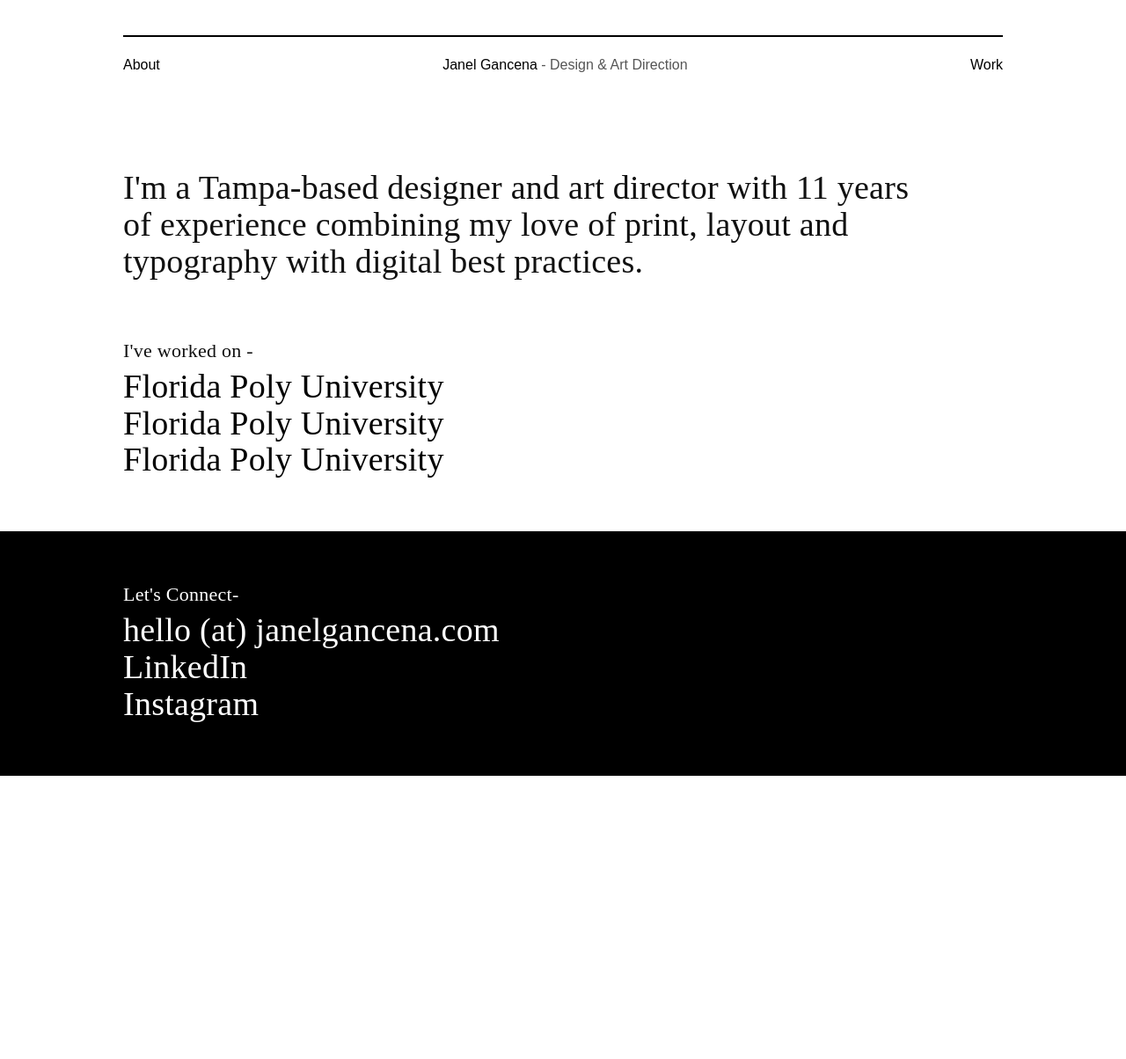
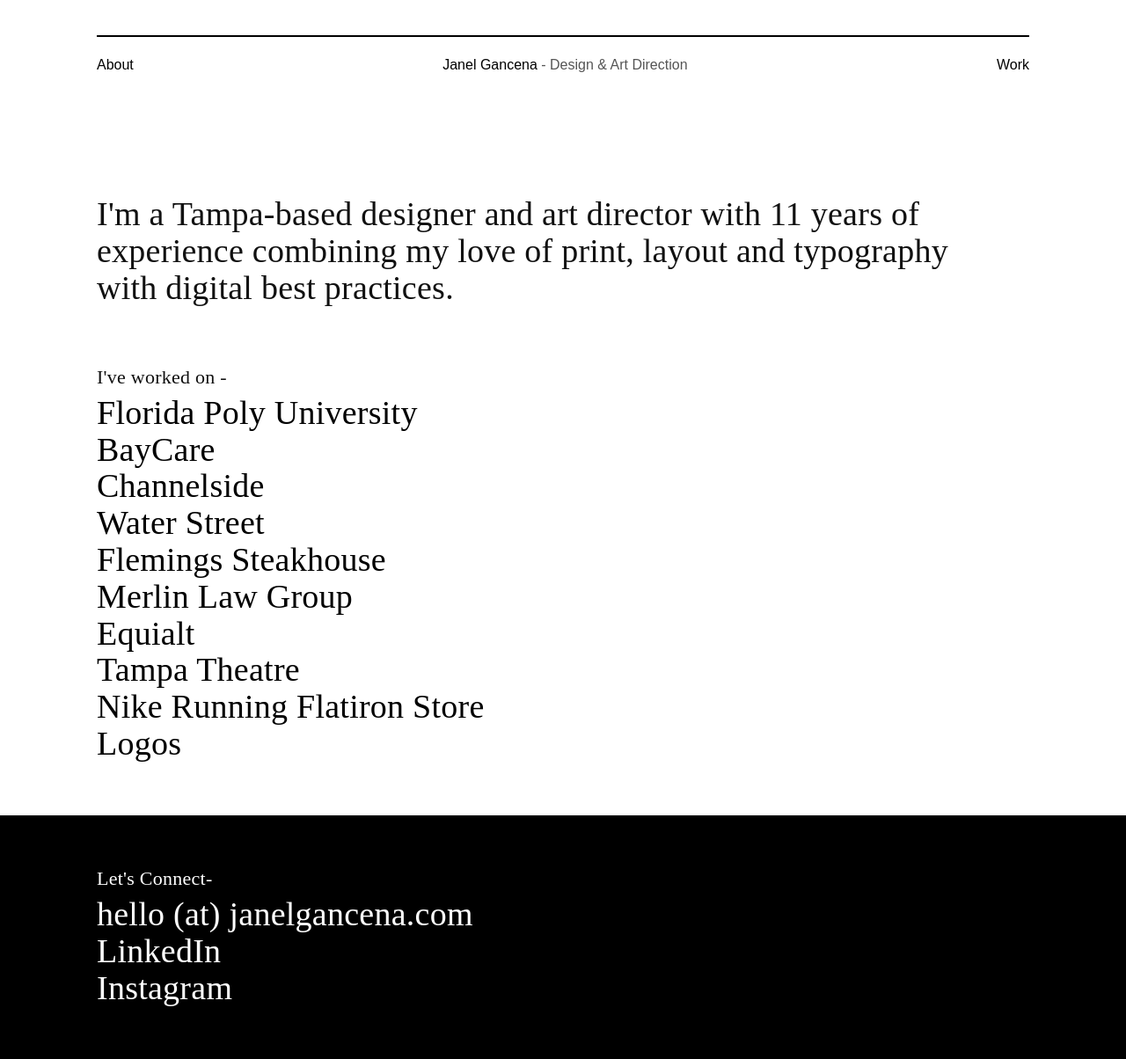
Before and after one commit to jgancena/portfolio, a Jekyll site: the page built from index.html, in a window 1280 px wide. Shown: the whole page at 88% size. Built offline with Jekyll 4.4.1, drawn with Linux system fonts in a browser that asks for light colours; nearby versions of some CDN libraries; before the commit the page ends 900 px from its top, so only the background shows below that.

Commit message:
setup work page

```diff
--- a/_layouts/page.html
+++ b/_layouts/page.html
@@ -2,21 +2,20 @@
 layout: default
 bodyclass: page-interior
 ---
-<div class="page-interior">
 
-<section class="section-hero {{ page.bgcolorclass }}">
-  <div class="container hero-content">
-    <h1 class="hero-title">{{ page.hero }}</h1>
-    <h5 class="hero-subtitle">{{ page.subtitle }}</h5>
-    <div class="hero-scroll">
-      <a href="#more"><span></span></a>
-    </div><!--/.hero-scroll-->
-  </div><!--/.container-->
-</section>
+  <section class="page-header">
+    <div class="container">
+      <div class="row">
+        <div class="col-xs-12 text-center">
+          <h1 class="section-title h5">{{ page.title }}</h1>
+        </div>
+        <!--/.col-->
+      </div>
+      <!--/.row-->
+    </div>
+    <!--/.container-->
+  </section>
 
-<div class="interior-content" id="more">
-  {{ content }}
-</div>
-
-
-</div><!--/.page-interior-->
+  <section class="page-content">
+    {{ content }}
+  </section>
--- a/assets/css/app.css
+++ b/assets/css/app.css
@@ -1628,8 +1628,8 @@
 .container {
   max-width: 100%;
   margin: 0;
-  padding-left: 140px;
-  padding-right: 140px; }
+  padding-left: 110px;
+  padding-right: 110px; }
   @media (max-width: 50rem) {
     .container {
       max-width: 1000px;
@@ -1678,6 +1678,9 @@
 .section-wrap {
   padding-top: 60px;
   padding-bottom: 60px; }
+
+.page-header {
+  padding: 0 0 30px; }
 
 .section-recent-work {
   padding-top: 0; }
@@ -1697,6 +1700,17 @@
   .recent-work-list a {
     text-decoration: none; }
 
+.page-work .recent-work-list {
+  margin: -10px; }
+  .page-work .recent-work-list li {
+    width: calc(50% - 30px);
+    height: 350px;
+    background: black;
+    margin: 15px; }
+    @media (max-width: 50rem) {
+      .page-work .recent-work-list li {
+        width: calc(100% - 30px); } }
+
 .entry-content h1, .entry-content .h1, .entry-content h2, .entry-content .h2, .entry-content h3, .entry-content .h3, .entry-content .recent-work-list a, .recent-work-list .entry-content a, .entry-content h4, .entry-content .h4, .entry-content h5, .entry-content .h5, .entry-content h6, .entry-content .h6 {
   margin-top: 40px; }
 
@@ -1711,9 +1725,9 @@
 
 .btn {
   margin: 0;
-  margin-top: 10px;
+  margin-top: 20px;
   min-width: 180px;
-  padding: 12px;
+  padding: 12px 24px;
   font-family: "proxima-nova", sans-serif;
   font-size: 0.875rem;
   color: #fff;
@@ -1740,7 +1754,8 @@
   .btn.white {
     background-color: #fff;
     transition: all 0.2s linear;
-    color: #000; }
+    color: #000;
+    border: 2px solid #000; }
     .btn.white:hover {
       color: #fff;
       background-color: #d9d9d9; }
--- a/index.html
+++ b/index.html
@@ -24,12 +24,35 @@
       <div class="col-xs-12 col-sm-11">
         <h2 class="section-title h5">I've worked on -</h2>
         <ul class="re-li recent-work-list">
-          <li><a href="">Florida Poly University</a></li>
           <li>
             <a href="">Florida Poly University</a>
           </li>
           <li>
-            <a href="">Florida Poly University</a>
+            <a href="">BayCare</a>
+          </li>
+          <li>
+            <a href="">Channelside</a>
+          </li>
+          <li>
+            <a href="">Water Street</a>
+          </li>
+          <li>
+            <a href="">Flemings Steakhouse</a>
+          </li>
+          <li>
+            <a href="">Merlin Law Group</a>
+          </li>
+          <li>
+            <a href="">Equialt</a>
+          </li>
+          <li>
+            <a href="">Tampa Theatre</a>
+          </li>
+          <li>
+            <a href="">Nike Running Flatiron Store</a>
+          </li>
+          <li>
+            <a href="">Logos</a>
           </li>
         </ul>
       </div>
--- a/src/styles/components/_buttons.scss
+++ b/src/styles/components/_buttons.scss
@@ -10,9 +10,9 @@
 
 .btn {
   margin: 0;
-  margin-top: 10px;
+  margin-top: 20px;
   min-width: 180px;
-  padding: 12px;
+  padding: 12px 24px;
   font-family: $font-body;
   font-size: rem(14);
   color: $color-white;
@@ -33,6 +33,7 @@
   &.white {
     @include button-bg($color-white);
     color: $color-primary;
+    border: 2px solid $color-primary;
   }
   &.transparent {
     @include button-bg(transparent);
```
Also changed, not shown: src/styles/layouts/_page.scss (+18 -3 lines), work.html (+26 -21 lines).
